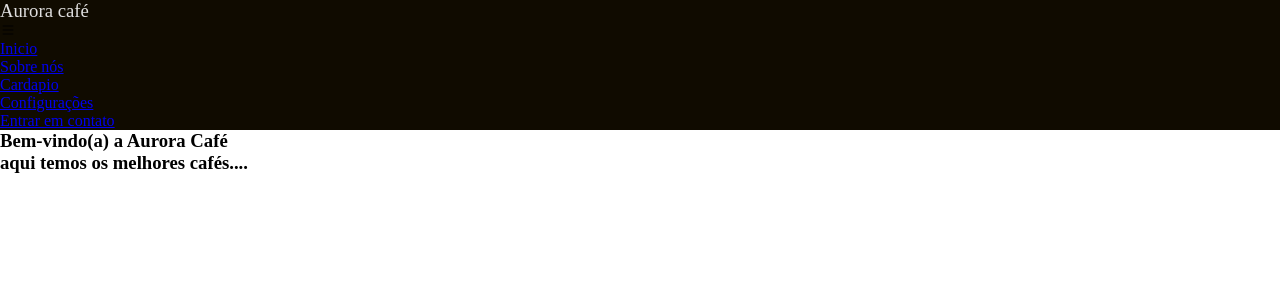
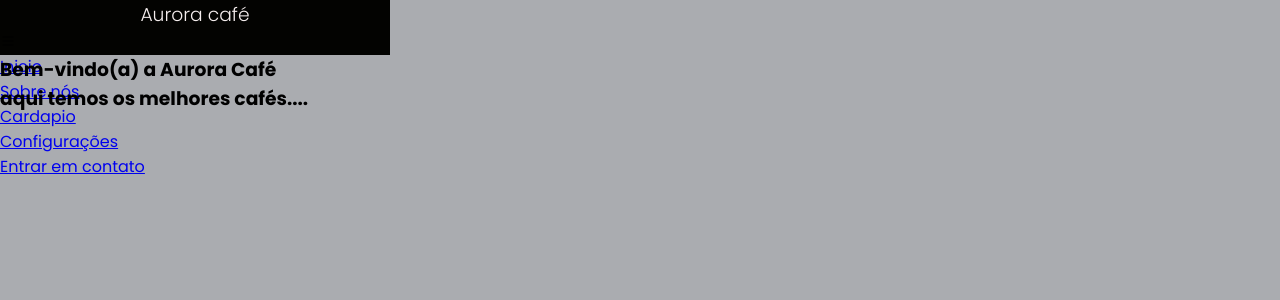
Before and after one commit to nathandacunha/projeto-aurora-cafe, a PHP site: page /app/views/home.html in a window 1280 px wide. Shown: the top 300 px of the page. Run offline with PHP 8.4, Linux system fonts and the light colour scheme.

Commit message:
style(navbar | pag. inicio): definição de cor de fundo, melhoria da estrutura visualCSS e definição de fonte padrão

```diff
--- a/app/views/home.html
+++ b/app/views/home.html
@@ -12,7 +12,7 @@
         <header>
             <nav id="navbar">
                 <div id="title">
-                    <h1>Aurora café</h1>
+                    <h1><a href="">Aurora café</a></h1>
                 </div>
                 <div id="menu-botao">
                     <i class="bi bi-list"></i>
--- a/public/style/home.css
+++ b/public/style/home.css
@@ -1,13 +1,20 @@
+@import url('https://fonts.googleapis.com/css2?family=Nunito+Sans:ital,opsz,wght@0,6..12,200..1000;1,6..12,200..1000&family=Poppins:ital,wght@0,100;0,200;0,300;0,400;0,500;0,600;0,700;0,800;0,900;1,100;1,200;1,300;1,400;1,500;1,600;1,700;1,800;1,900&display=swap');
+
 * {
     padding: 0;
     margin: 0;
     box-sizing: border-box;
+    font-family: "Poppins", sans-serif;
 }
 
 :root {
-    --cor-de-fundo: #A5CBC3;
-    --cor-navbar: #100B00;
-    --cor-fonte: #eeee;
+    --cor-de-fundo: #AAACB0;
+    --cor-navbar: #030301;
+    --cor-fonte: #F4EDED;
+}
+
+body {
+    background-color: var(--cor-de-fundo);
 }
 
 /* responsivo para mobile */
@@ -16,9 +23,17 @@
 /* navbar */
 header #navbar {
     background-color: var(--cor-navbar);
+    width: 390px;
+    height: 55px;
 }
 
-header #navbar #title h1 {
+header #navbar #title h1 a{
+    text-decoration: none;
+    list-style: none;
     color: var(--cor-fonte);
     font-weight: 300;
+
+    display: flex;
+    justify-content: center;
+    align-items: center;
 }
```
